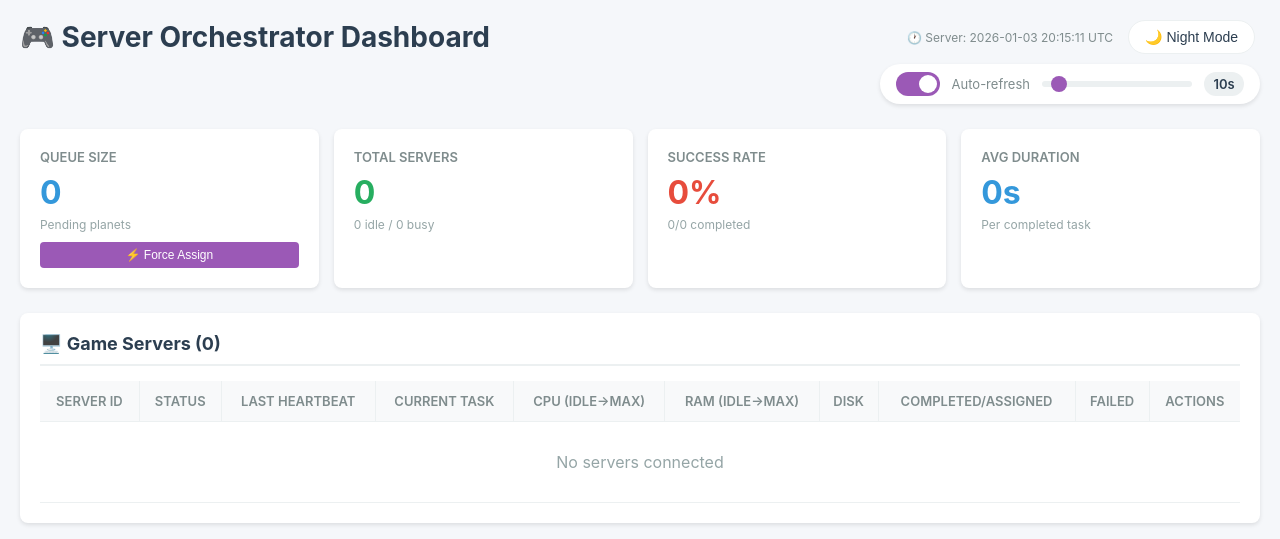
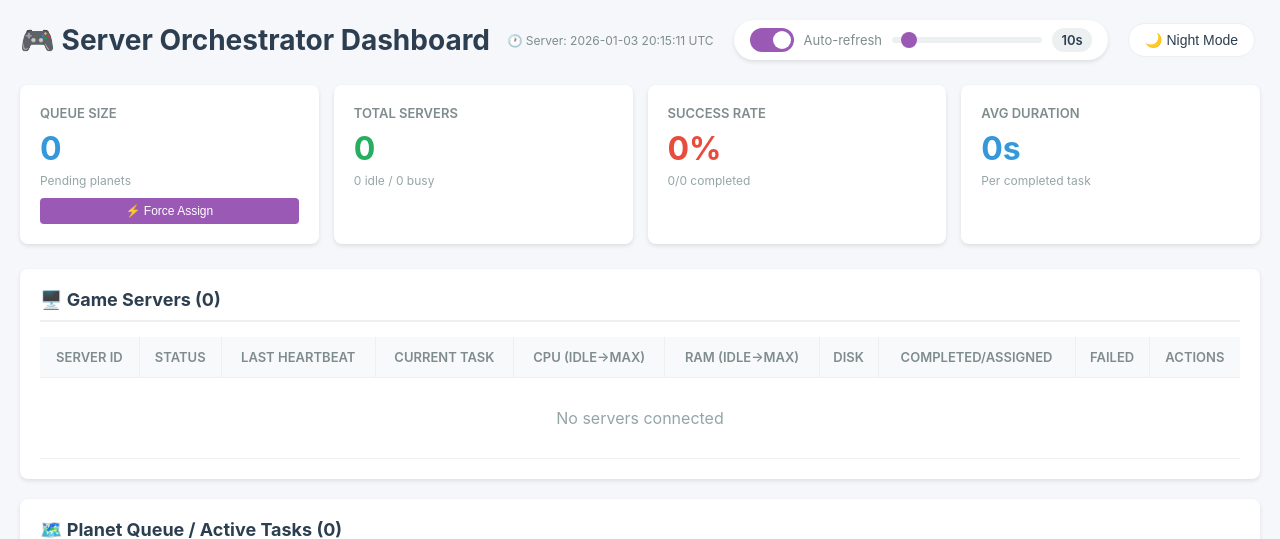
Before and after one commit to alamin-khalid/django-socket-with-unity, a Django app: page /dashboard/ in a window 1280 px wide. Shown: the top 539 px of the page. Run offline with Django 5.2, Linux system fonts and the light colour scheme; data that the repository does not hold is empty; parts of the project's set-up code (start-up, migrations or seed data) failed here and were passed over.

Commit message:
Update dashboard.html

```diff
--- a/game_manager/templates/game_manager/dashboard.html
+++ b/game_manager/templates/game_manager/dashboard.html
@@ -12,15 +12,12 @@
 
 <body>
     <div class="container">
-        <div class="header" style="flex-direction: column; align-items: flex-end;">
-            <div style="display: flex; justify-content: space-between; align-items: center; width: 100%;">
+        <div class="header"
+            style="display: flex; justify-content: space-between; align-items: center; flex-wrap: wrap; gap: 15px;">
             <h1>🎮 Server Orchestrator Dashboard</h1>
-                <div style="display: flex; align-items: center; gap: 15px;">
+            <div style="display: flex; align-items: center; gap: 20px; flex-wrap: wrap;">
                 <span class="timestamp">🕐 Server: {{ server_time|date:"Y-m-d H:i:s" }} UTC</span>
-                    <button class="theme-toggle" onclick="toggleTheme()">🌙 Night Mode</button>
-                </div>
-            </div>
-            <div class="refresh-control" style="margin-top: 10px;">
+                <div class="refresh-control" style="display: flex; align-items: center; gap: 10px;">
                     <label class="toggle-switch">
                         <input type="checkbox" id="refreshEnabled" checked>
                         <span class="toggle-slider"></span>
@@ -28,6 +25,8 @@
                     <span>Auto-refresh</span>
                     <input type="range" class="refresh-slider" id="refreshSlider" min="2" max="120" value="10">
                     <span class="refresh-label" id="refreshLabel">10s</span>
+                </div>
+                <button class="theme-toggle" onclick="toggleTheme()">🌙 Night Mode</button>
             </div>
         </div>
 
```
Lines whose indentation alone changed are shown as unchanged.
